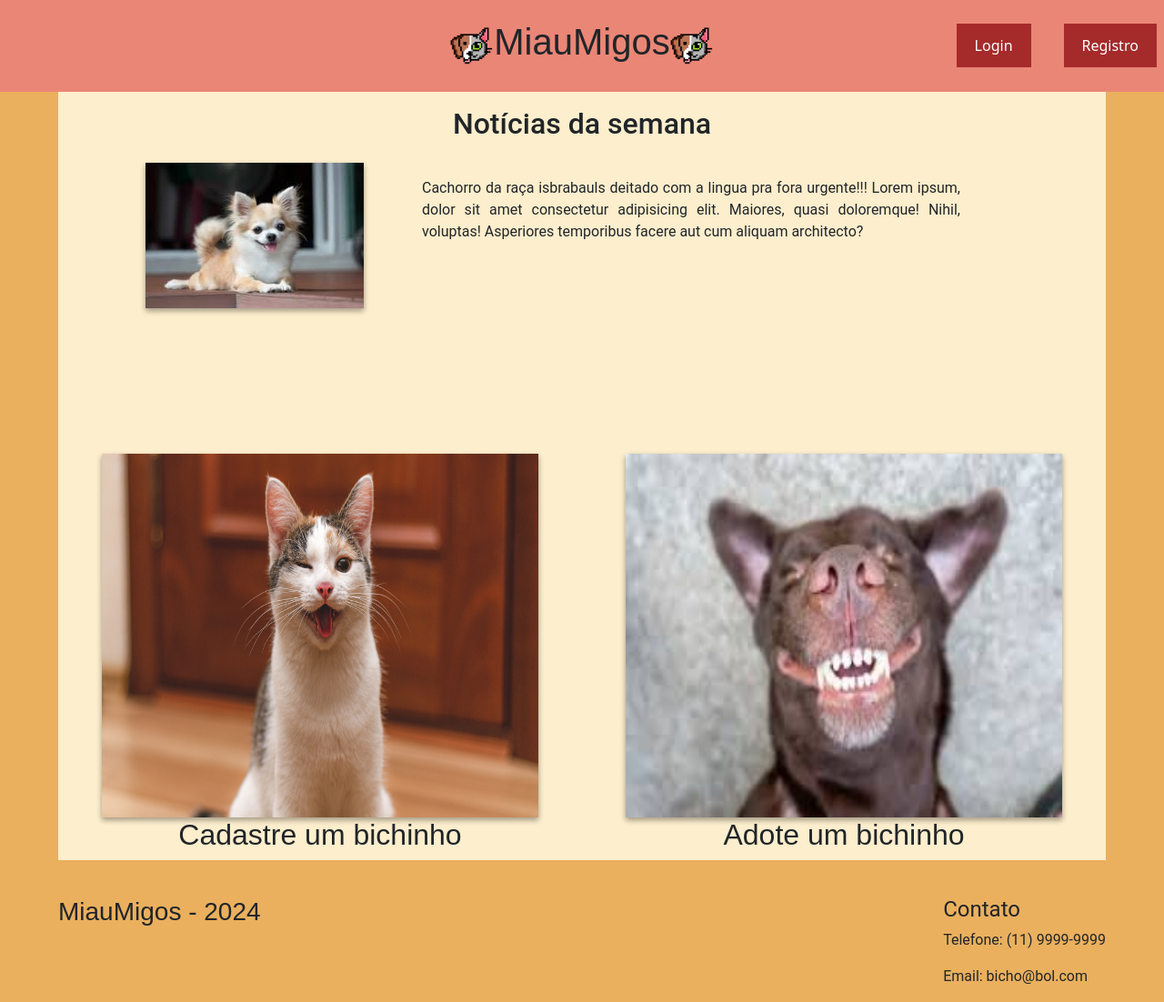
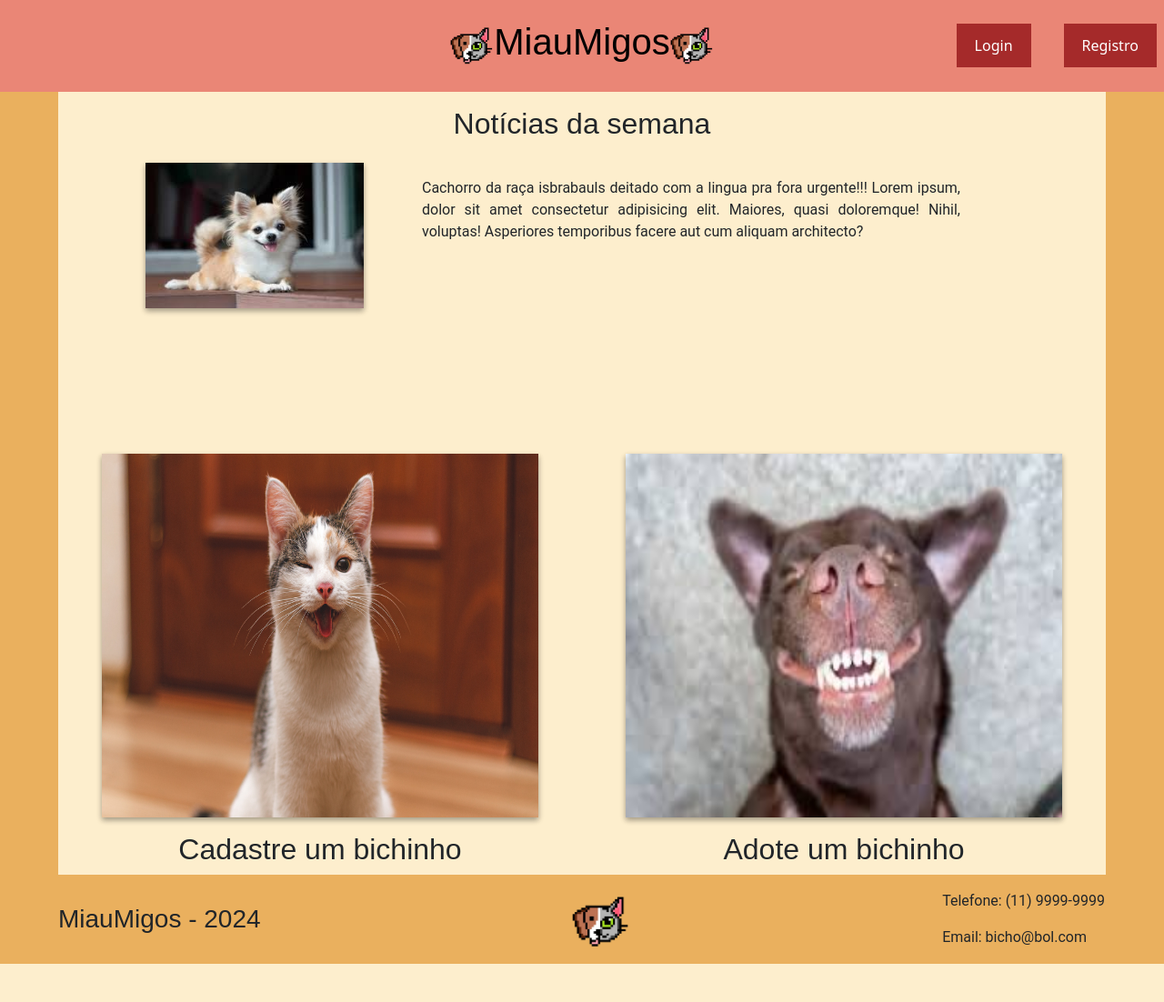
Before and after one commit to LuizZaghetto/Projeto_ONG, a Flask app: page / in a window 1280 px wide. Shown: the whole page at 91% size. After the commit the page ends 1060 px from the top, so only its background shows below. Run offline with Flask 3, Linux system fonts and the light colour scheme; some web fonts are replaced.

Commit message:
Formatando header, footer e landing page

```diff
--- a/Flask/app/static/css/footer/footer.css
+++ b/Flask/app/static/css/footer/footer.css
@@ -2,7 +2,7 @@
 
 .rodape {
     background-color: var(--cor-de-fora);
-    padding-top: 2.5rem;
+    padding-top: 1rem;
 }
 
 .rodape__container {
@@ -14,13 +14,23 @@
 .rodape__identifica-texto {
     font-family: var(--fonte-titulo);
     font-weight: 200;
+    padding-top: 1rem;
+    display: flex;
+    flex-direction: column;
+    justify-content: center;
 }
 
+.rodape__imagem {
+    padding-top: 0.5rem;
+}
+
+.rodape__imagem-formato {
+    width: 4rem;
+    height: 3.5rem;
+}
 .rodape__contato {
     font-family: var(--fonte-secundaria);
+    display: flex;
+    flex-direction: column;
+    padding: 1px;
 }
-
-.rodape__contato-titulo {
-    font-size: 1.5rem;
-    font-weight: 400;
-}
--- a/Flask/app/static/css/header/header.css
+++ b/Flask/app/static/css/header/header.css
@@ -21,11 +21,21 @@
     width: 3rem;
 }
 
+.cabecalho__tag {
+    text-decoration: none;
+}
+
 .cabecalho__titulo {
     font-family: var(--fonte-titulo);
     font-weight: 100;
+    cursor: pointer;
+    color:black ;
+    transition: 0.4s;
 }
 
+.cabecalho__titulo:hover {
+    color: #333333
+}
 .cabecalho__login {
     position: absolute;
     left: 82%;
--- a/Flask/app/static/css/landing_page/main.css
+++ b/Flask/app/static/css/landing_page/main.css
@@ -17,7 +17,7 @@
 
 .principal__noticias-titulo {
     text-align: center;
-    font-family: var(--fonte-secundaria);
+    font-family: var(--fonte-titulo);
     padding: 1rem;
 }
 
@@ -63,4 +63,5 @@
 .principal__cadastroBicho-texto {
     font-family: var(--fonte-titulo);
     font-weight: 100;
+    padding-top: 1rem;
 }
--- a/Flask/app/templates/footer/footer.html
+++ b/Flask/app/templates/footer/footer.html
@@ -7,10 +7,13 @@
     <div class="rodape__identifica">
         <h3 class="rodape__identifica-texto">MiauMigos - 2024</h3>
     </div>
+    <div class="rodape__imagem">
+        <img class="rodape__imagem-formato" src="{{url_for('static', filename='img/logo_miaumigos.png')}}" alt="Logo da ONG">
+    </div>
     <div class="rodape__contato">
-        <h3 class="rodape__contato-titulo">Contato</h3>
         <p class="rodape__contato-texto">Telefone: (11) 9999-9999</p>
         <p class="rodape__contato-texto">Email: bicho@bol.com</p>
+
     </div>
 </section>
 </footer>
--- a/Flask/app/templates/header/header.html
+++ b/Flask/app/templates/header/header.html
@@ -9,7 +9,7 @@
 <header class= "cabecalho">
     <div class="cabecalho__inicio">
         <img src="{{url_for('static', filename='img/logo_miaumigos.png')}}" alt="Logo da ONG" class="cabecalho__imagem">
-        <h1 class= "cabecalho__titulo">MiauMigos</h1>
+        <a class="cabecalho__tag" href="/"><h1 class= "cabecalho__titulo">MiauMigos</h1></a>
         <img src="{{url_for('static', filename='img/logo_miaumigos.png')}}" alt="Logo da ONG" class="cabecalho__imagem">
     </div>
     <div class="cabecalho__login">
```
